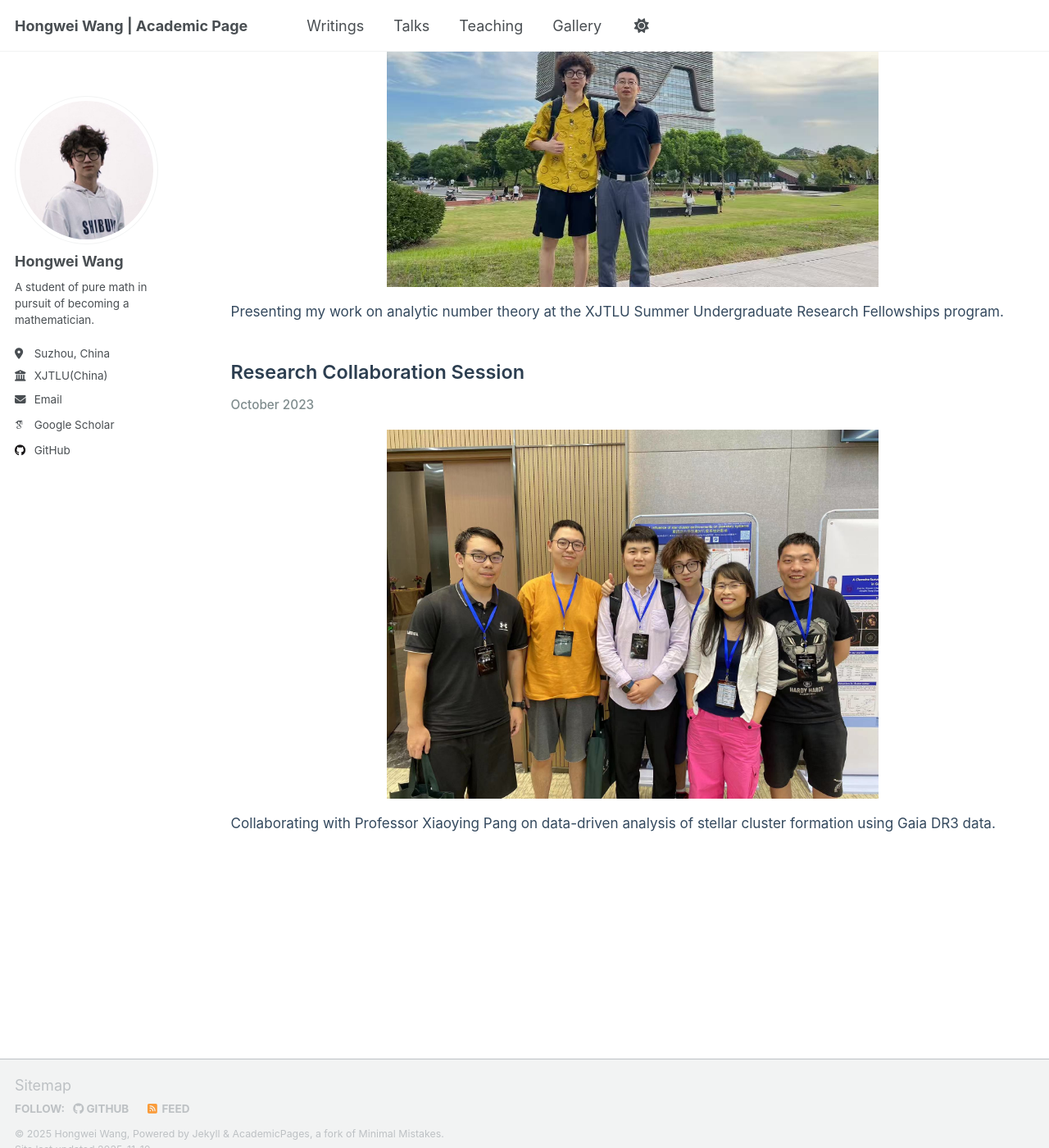
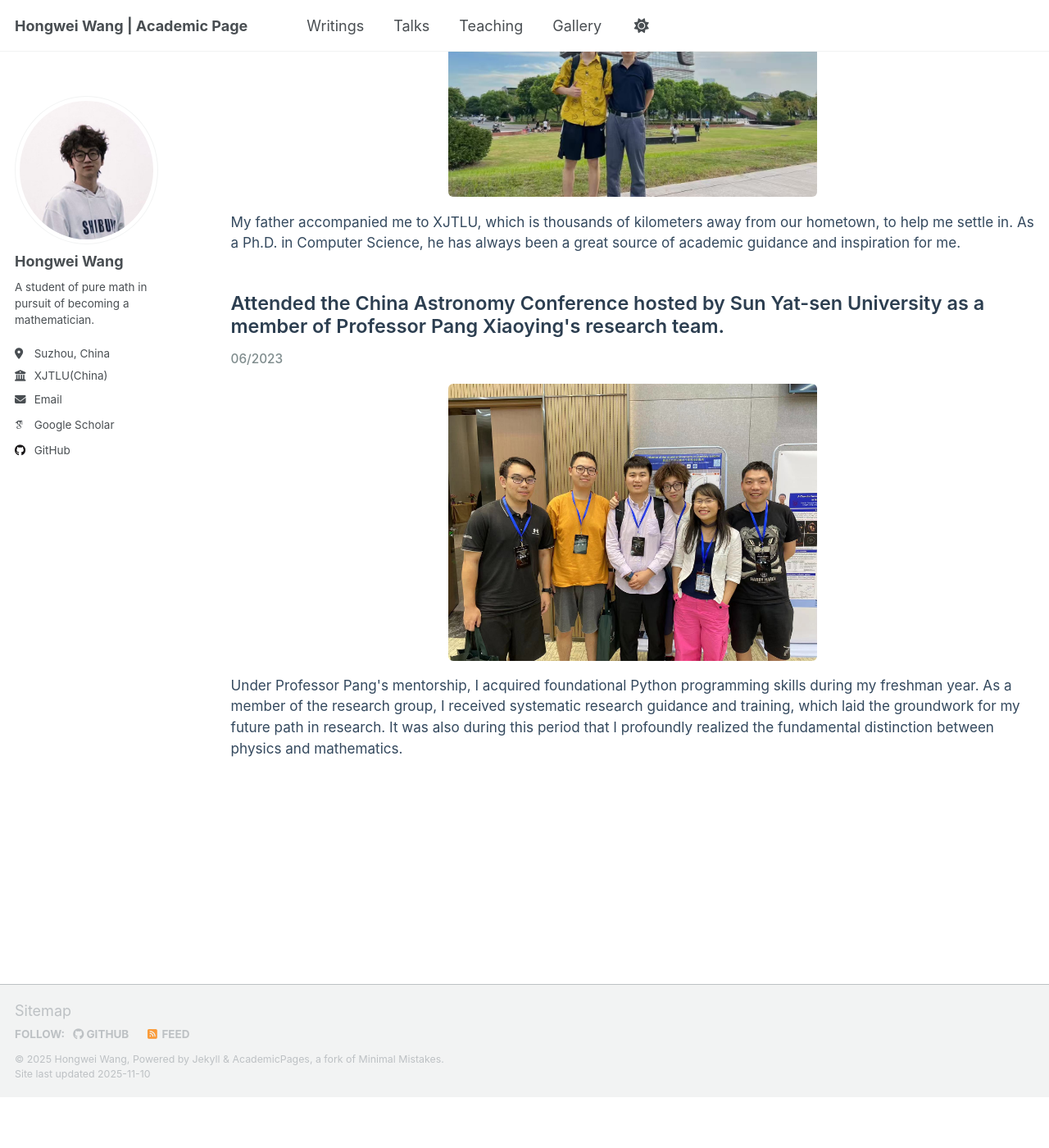
Before and after one commit to WangHongWei-AcademicPage/WangHongWei-AcademicPage.github.io, a Jekyll site: the page built from _pages/gallery.html, in a window 1280 px wide and 1400 px high, scrolled down 423 px. Shown: the whole window at 82% size. Built offline with Jekyll 4.4.1, drawn with Linux system fonts in a browser that asks for light colours; some web fonts are replaced; a script that is not in the unit is left out; after the commit the page ends 1761 px from its top, so only the background shows below that; some of the changed text lies outside the part shown.

Commit message:
Update gallery.html

```diff
--- a/_pages/gallery.html
+++ b/_pages/gallery.html
@@ -9,16 +9,16 @@ author_profile: true
 
 <div class="gallery">
   <div class="gallery-item">
-    <h3 style="margin-bottom: 0.3em; color: #2c3e50; font-size: 1.3em; font-weight: 600;">Summer Research Fellowship Presentation</h3>
-    <p style="margin-bottom: 1.2em; color: #7f8c8d; font-size: 0.85em; font-weight: 500;">June 2024</p>
-    <img src="../assets/start_1.png" alt="Presenting research at summer fellowship" style="max-width: 600px; width: 100%; height: auto; display: block; margin: 0 auto;">
-    <p style="margin-top: 1em; color: #34495e; font-size: 0.95em; line-height: 1.5;">Presenting my work on analytic number theory at the XJTLU Summer Undergraduate Research Fellowships program.</p>
+    <h3 style="margin-bottom: 0.3em; color: #2c3e50; font-size: 1.3em; font-weight: 600;">A journey of a thousand miles begins with a single step</h3>
+    <p style="margin-bottom: 1.2em; color: #7f8c8d; font-size: 0.85em; font-weight: 500;">09/2022</p>
+    <img src="../assets/start_1.png" alt="Presenting research at summer fellowship" style="max-width: 450px; width: 90%; height: auto; display: block; margin: 0 auto; border-radius: 6px;">
+    <p style="margin-top: 1em; color: #34495e; font-size: 0.95em; line-height: 1.5;">My father accompanied me to XJTLU, which is thousands of kilometers away from our hometown, to help me settle in. As a Ph.D. in Computer Science, he has always been a great source of academic guidance and inspiration for me.</p>
   </div>
 
   <div class="gallery-item">
-    <h3 style="margin-bottom: 0.3em; color: #2c3e50; font-size: 1.3em; font-weight: 600;">Research Collaboration Session</h3>
-    <p style="margin-bottom: 1.2em; color: #7f8c8d; font-size: 0.85em; font-weight: 500;">October 2023</p>
-    <img src="../assets/pang.png" alt="Working with Professor Pang on astronomy research" style="max-width: 600px; width: 100%; height: auto; display: block; margin: 0 auto;">
-    <p style="margin-top: 1em; color: #34495e; font-size: 0.95em; line-height: 1.5;">Collaborating with Professor Xiaoying Pang on data-driven analysis of stellar cluster formation using Gaia DR3 data.</p>
+    <h3 style="margin-bottom: 0.3em; color: #2c3e50; font-size: 1.3em; font-weight: 600;">Attended the China Astronomy Conference hosted by Sun Yat-sen University as a member of Professor Pang Xiaoying's research team.</h3>
+    <p style="margin-bottom: 1.2em; color: #7f8c8d; font-size: 0.85em; font-weight: 500;"> 06/2023</p>
+    <img src="../assets/pang.png" alt="Working with Professor Pang on astronomy research" style="max-width: 450px; width: 90%; height: auto; display: block; margin: 0 auto; border-radius: 6px;">
+    <p style="margin-top: 1em; color: #34495e; font-size: 0.95em; line-height: 1.5;">Under Professor Pang's mentorship, I acquired foundational Python programming skills during my freshman year. As a member of the research group, I received systematic research guidance and training, which laid the groundwork for my future path in research. It was also during this period that I profoundly realized the fundamental distinction between physics and mathematics.</p>
   </div>
 </div>
```
